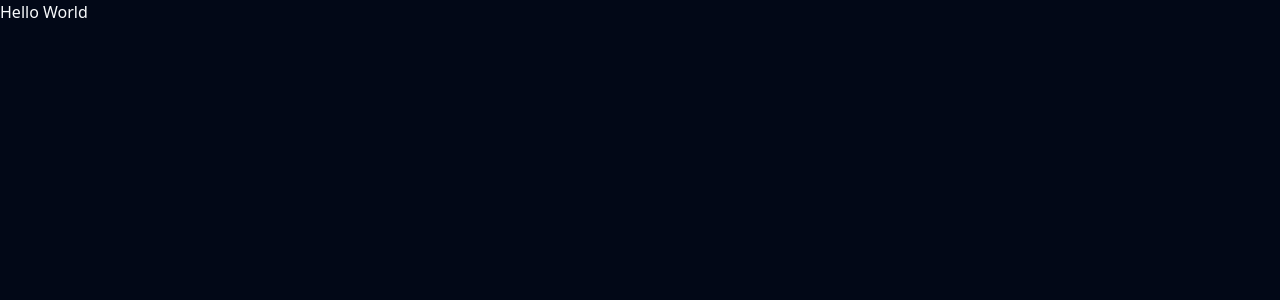
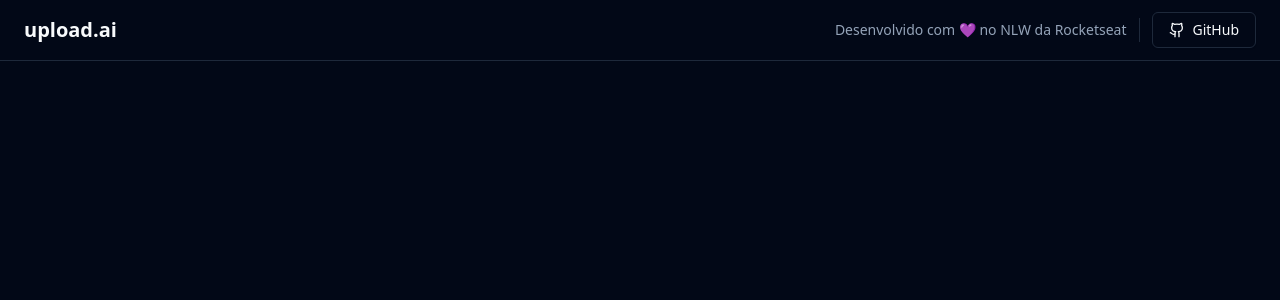
Before and after one commit to VagnerNerves/nlw-ia-mastery-092023, a React (Vite) app in the folder upload-ai-web/: page / in a window 1280 px wide. Shown: the top 300 px of the page. Built offline with nearby package versions, Linux system fonts and the light colour scheme.

Commit message:
feat: Ajusted header.

```diff
--- a/upload-ai-web/src/App.tsx
+++ b/upload-ai-web/src/App.tsx
@@ -1,3 +1,26 @@
+import { Github } from "lucide-react";
+import { Button } from "./components/ui/button";
+import { Separator } from "./components/ui/separator";
+
 export function App() {
-  return <h1>Hello World</h1>;
+  return (
+    <div className="min-h-screen flex flex-col">
+      <div className="px-6 py-3 flex items-center justify-between border-b">
+        <h1 className="text-xl font-bold">upload.ai</h1>
+
+        <div className="flex items-center gap-3">
+          <span className="text-sm text-muted-foreground">
+            Desenvolvido com 💜 no NLW da Rocketseat
+          </span>
+
+          <Separator orientation="vertical" className="h-6" />
+
+          <Button variant="outline">
+            <Github className="w-4 h-4 mr-2" />
+            GitHub
+          </Button>
+        </div>
+      </div>
+    </div>
+  );
 }
```
